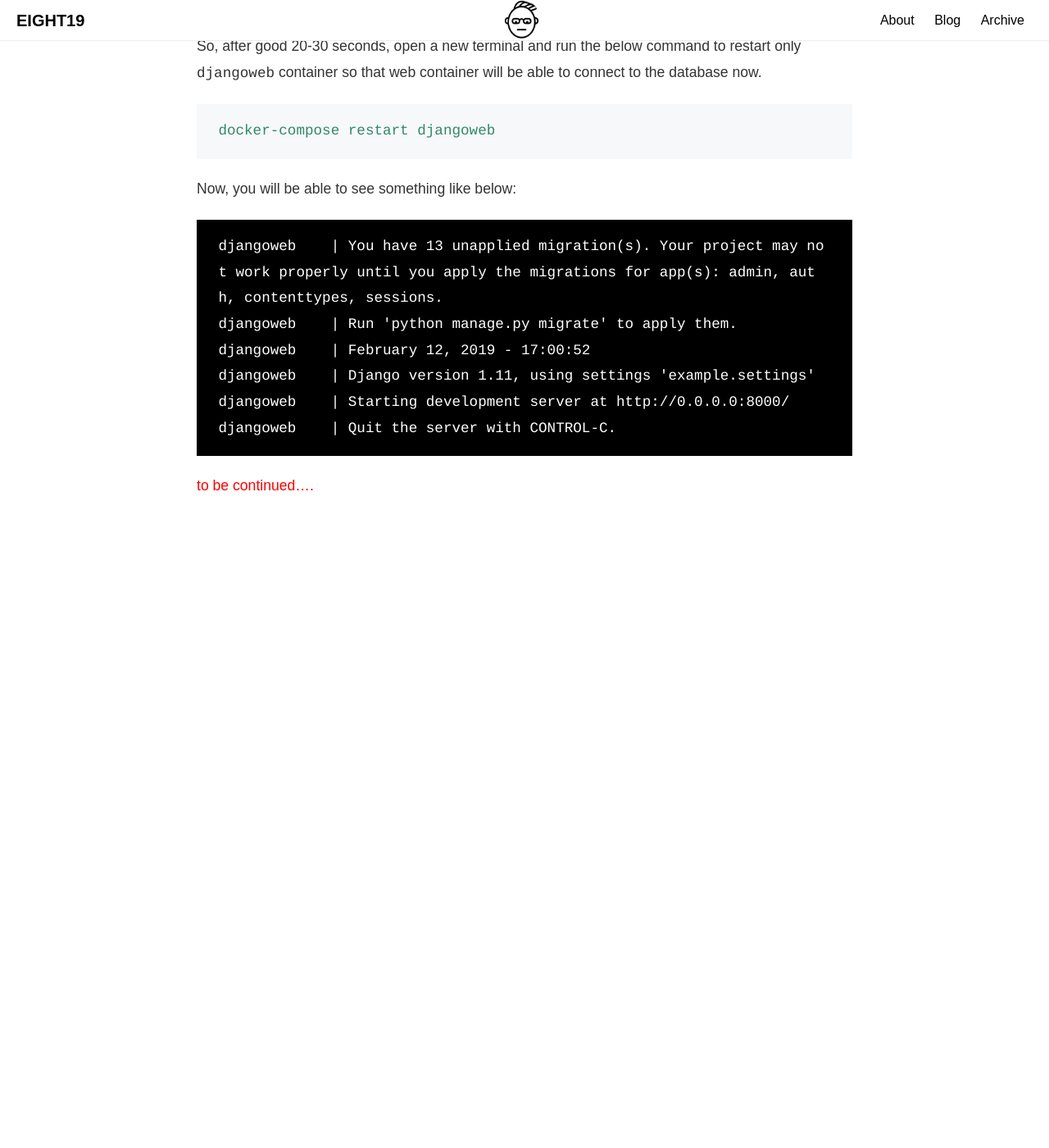
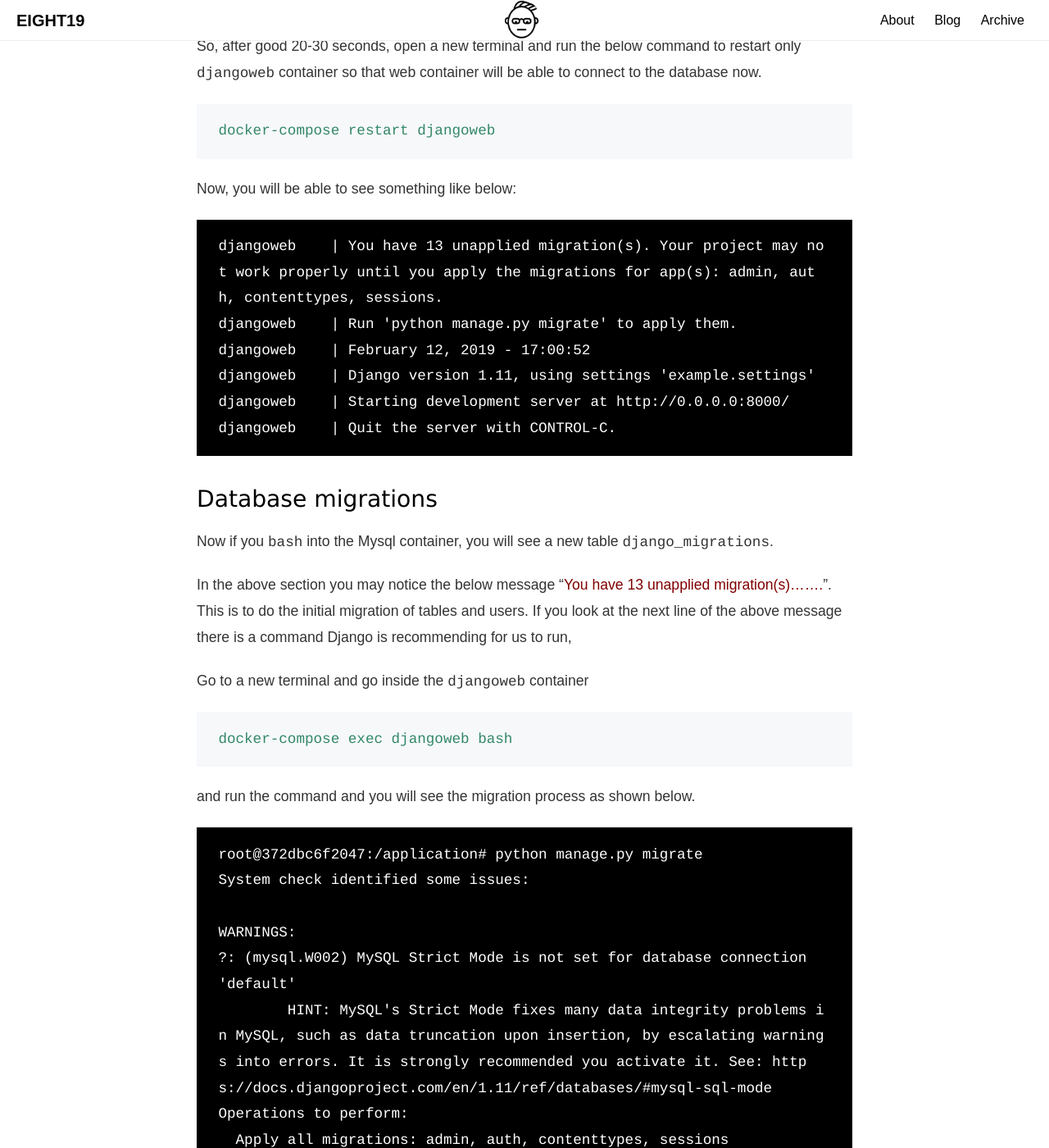
Before and after one commit to kartolab/karthikm19.github.io, a Jekyll site: the page built from _posts/2018-08-30-creating-django-mysql-using-docker.md, in a window 1280 px wide and 1400 px high, scrolled down 10393 px. Shown: the whole window at 82% size. Built offline with Jekyll 4.4.1, drawn with Linux system fonts in a browser that asks for light colours; comment, search, counter and statistics services are not loaded; before the commit the page ends 11023 px from its top, so only the background shows below that; some of the changed text lies outside the part shown.

Commit message:
Update 2018-08-30-creating-django-mysql-using-docker.md

````diff
--- a/_posts/2018-08-30-creating-django-mysql-using-docker.md
+++ b/_posts/2018-08-30-creating-django-mysql-using-docker.md
@@ -346,6 +346,42 @@ djangoweb    | Starting development server at http://0.0.0.0:8000/
 djangoweb    | Quit the server with CONTROL-C.
 </pre>
 
+### Database migrations
 
+Now if you `bash` into the Mysql container, you will see a new table `django_migrations`.
+
+In the above section you may notice the below message "<span style="color:maroon;">You have 13 unapplied migration(s).......</span>". This is to do the initial migration of tables and users. If you look at the next line of the above message there is a command Django is recommending for us to run,
+
+Go to a new terminal and go inside the `djangoweb` container
+
+```
+docker-compose exec djangoweb bash
+```
+and run the command and you will see the migration process as shown below.
+
+<pre style="background-color: black; color: white;">
+root@372dbc6f2047:/application# python manage.py migrate
+System check identified some issues:
+
+WARNINGS:
+?: (mysql.W002) MySQL Strict Mode is not set for database connection 'default'
+	HINT: MySQL's Strict Mode fixes many data integrity problems in MySQL, such as data truncation upon insertion, by escalating warnings into errors. It is strongly recommended you activate it. See: https://docs.djangoproject.com/en/1.11/ref/databases/#mysql-sql-mode
+Operations to perform:
+  Apply all migrations: admin, auth, contenttypes, sessions
+Running migrations:
+  Applying contenttypes.0001_initial... OK
+  Applying auth.0001_initial... OK
+  Applying admin.0001_initial... OK
+  Applying admin.0002_logentry_remove_auto_add... OK
+  Applying contenttypes.0002_remove_content_type_name... OK
+  Applying auth.0002_alter_permission_name_max_length... OK
+  Applying auth.0003_alter_user_email_max_length... OK
+  Applying auth.0004_alter_user_username_opts... OK
+  Applying auth.0005_alter_user_last_login_null... OK
+  Applying auth.0006_require_contenttypes_0002... OK
+  Applying auth.0007_alter_validators_add_error_messages... OK
+  Applying auth.0008_alter_user_username_max_length... OK
+  Applying sessions.0001_initial... OK
+</pre>
 
 <span style="color:red;">to be continued....</span>
````
